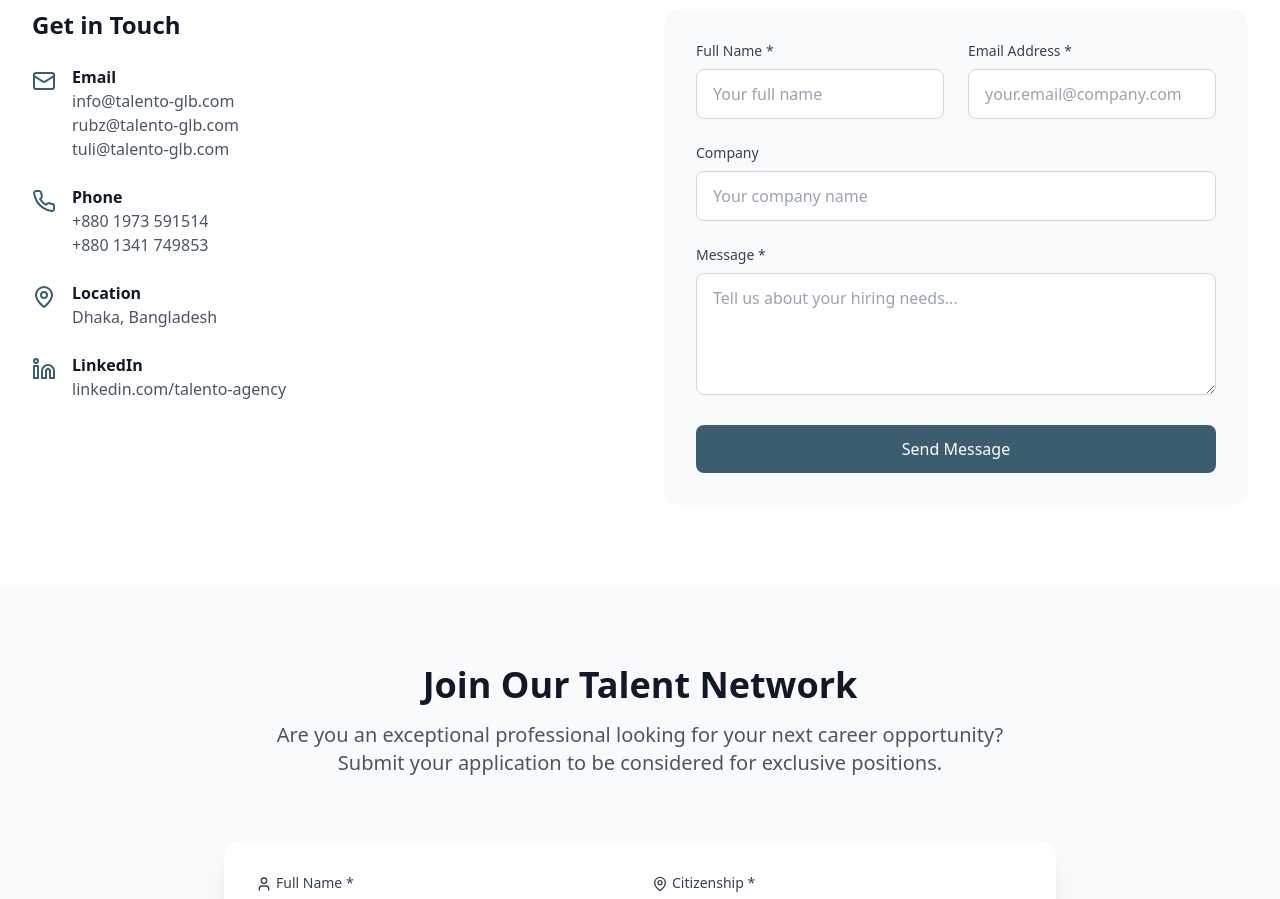
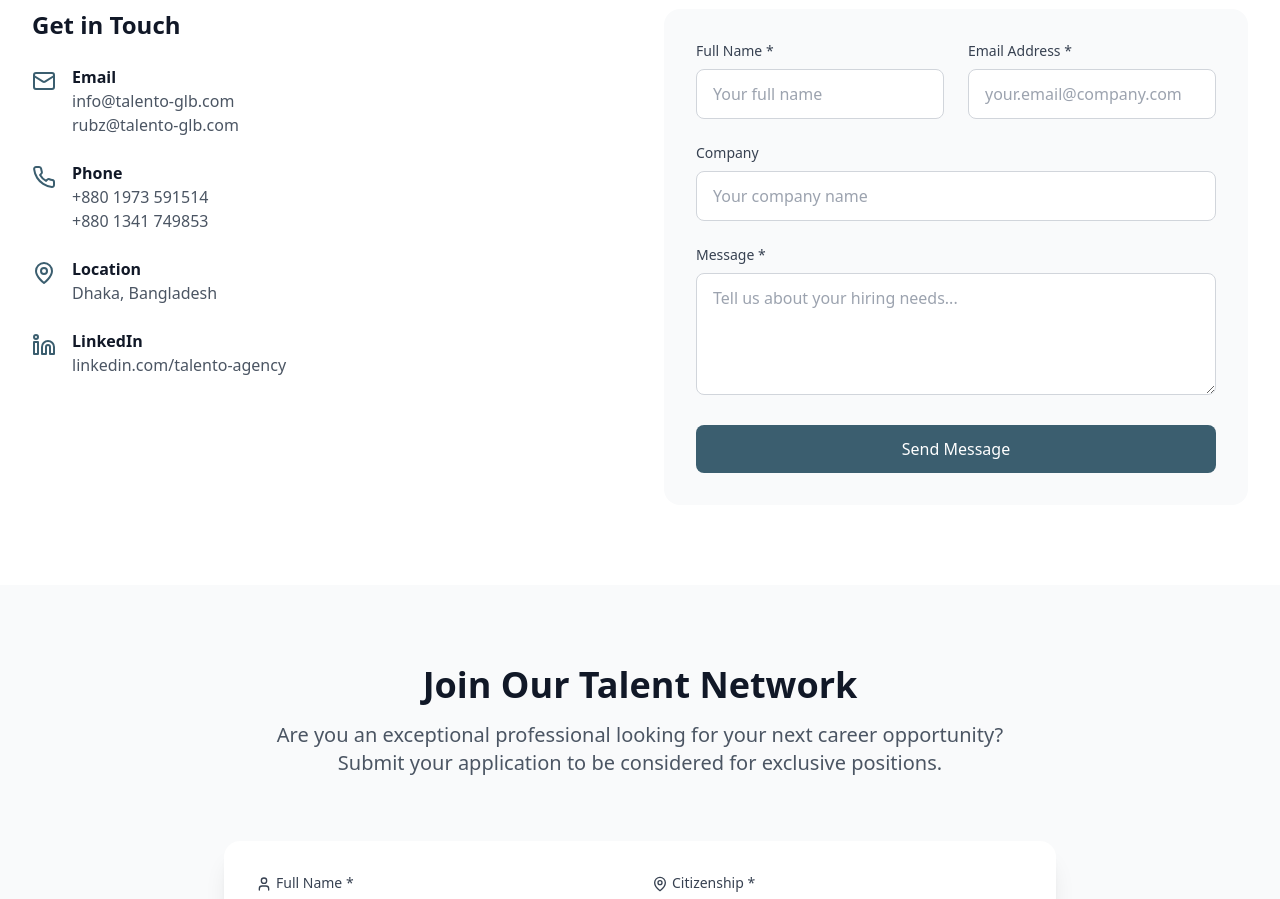
Before and after one commit to TALENTOAGENCY/Talento_Backup, a React (Vite) app: page / in a window 1280 px wide. Shown: the part 3200-4099 px from the top of the page. Built offline with nearby package versions, Linux system fonts and the light colour scheme.

Commit message:
Remove email address from contact information
Removed an email address from the contact section.

```diff
--- a/src/App.tsx
+++ b/src/App.tsx
@@ -876,7 +876,6 @@ Ready to find exceptional talent? Contact us to discuss how we can help you buil
 <h4 className="font-semibold text-gray-900 dark:text-white">Email</h4>
 <p className="text-gray-600 dark:text-gray-300">info@talento-glb.com</p>
 <p className="text-gray-600 dark:text-gray-300">rubz@talento-glb.com</p>
-<p className="text-gray-600 dark:text-gray-300">tuli@talento-glb.com</p>
 </div>
 </div>
 
```
